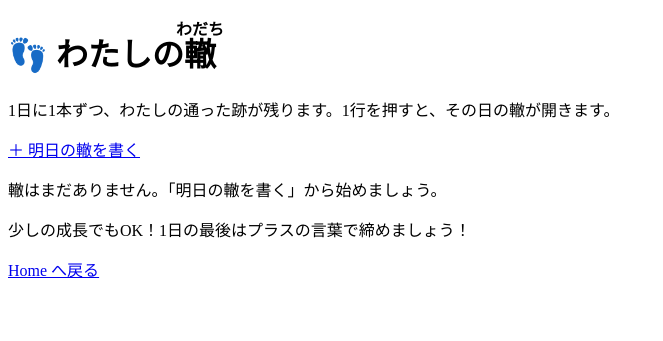
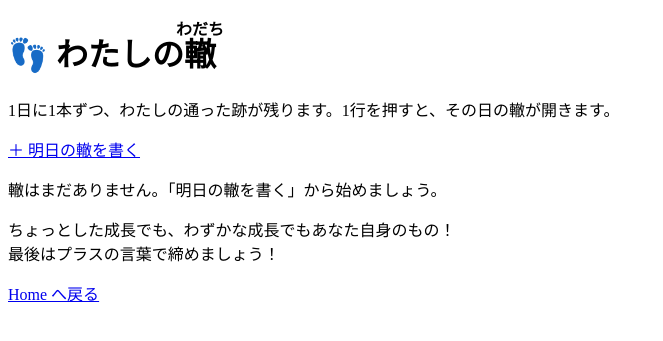
Before and after one commit to yoshiaki-ogita/moga, a Rails app: page /diaries in a window 1280 px wide. Shown: the part 32-373 px from the top of the page, without its empty margins (0-663 px from the left). Run offline with Rails 7, Linux system fonts and the light colour scheme; the visitor is signed in with stand-in values (Sample User, id 1); data that the repository does not hold is empty; some libraries are stand-ins or nearby versions.

Commit message:
わたしの轍：締めの言葉を本人の文に変え、純白→薄い灰色のグラデーションで浮き上がらせる
Co-Authored-By: Claude Opus 5.5 <noreply@anthropic.com>
Claude-Session: https://claude.ai/code/session_01CXsYzmnrcWFFcQRmf5oahE

```diff
--- a/app/views/diaries/index.html.erb
+++ b/app/views/diaries/index.html.erb
@@ -28,6 +28,6 @@
     </ul>
   <% end %>
 
-  <p class="wadachi__closing">少しの成長でもOK！1日の最後はプラスの言葉で締めましょう！</p>
+  <p class="wadachi__closing">ちょっとした成長でも、わずかな成長でもあなた自身のもの！<br>最後はプラスの言葉で締めましょう！</p>
   <p><%= link_to "Home へ戻る", home_path %></p>
 </main>
--- a/app/views/diaries/show.html.erb
+++ b/app/views/diaries/show.html.erb
@@ -122,6 +122,6 @@
     <%= f.submit "保存する", class: "button button--primary" %>
   <% end %>
 
-  <p class="wadachi__closing">少しの成長でもOK！1日の最後はプラスの言葉で締めましょう！</p>
+  <p class="wadachi__closing">ちょっとした成長でも、わずかな成長でもあなた自身のもの！<br>最後はプラスの言葉で締めましょう！</p>
   <p><%= link_to "わたしの轍の一覧へ", diaries_path %></p>
 </main>
```
Also changed, not shown: app/assets/stylesheets/wadachi.css (+10 -2 lines).
